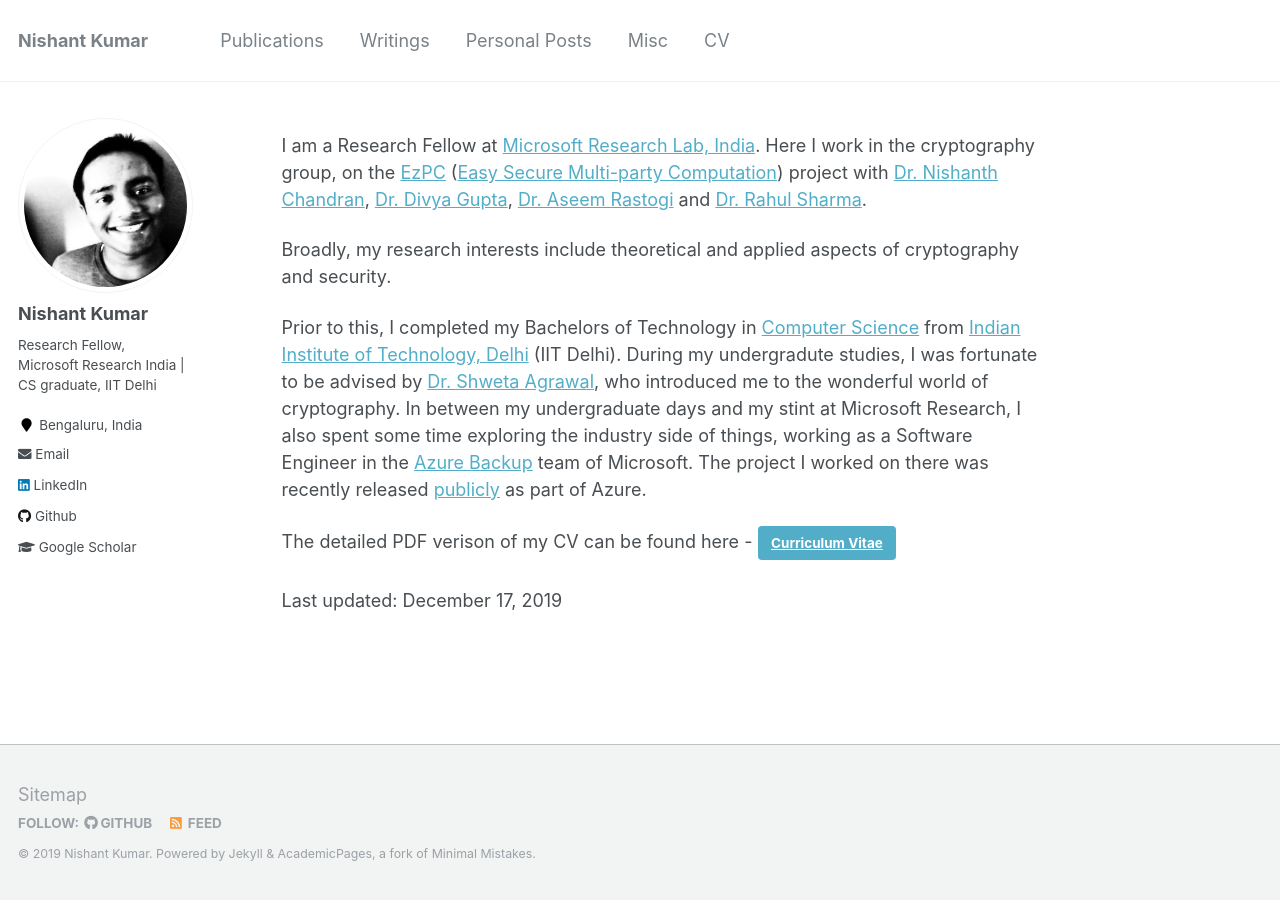
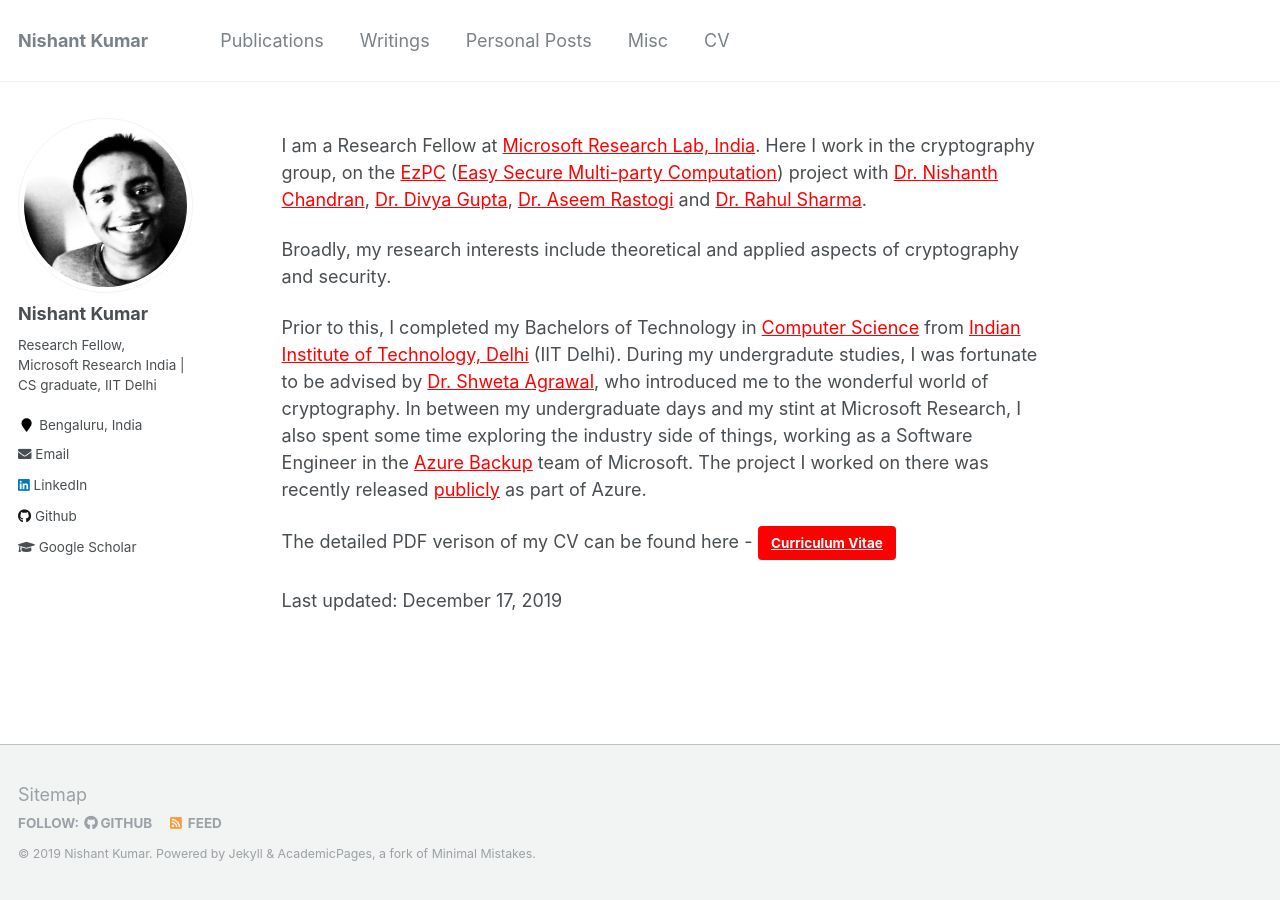
Before and after one commit to nishkum/nishkum.github.io, a Jekyll site: the page built from _pages/about.md, in a window 1280 px wide. Built offline with Jekyll 4.4.1, drawn with Linux system fonts in a browser that asks for light colours.

Commit message:
temp update to check font color

```diff
--- a/_sass/_variables.scss
+++ b/_sass/_variables.scss
@@ -64,7 +64,7 @@ $primary-color              : #7a8288;
 $success-color              : #62c462;
 $warning-color              : #f89406;
 $danger-color               : #ee5f5b;
-$info-color                 : #52adc8;
+$info-color                 : red;
 
 /* brands */
 $behance-color              : #1769FF;
```
